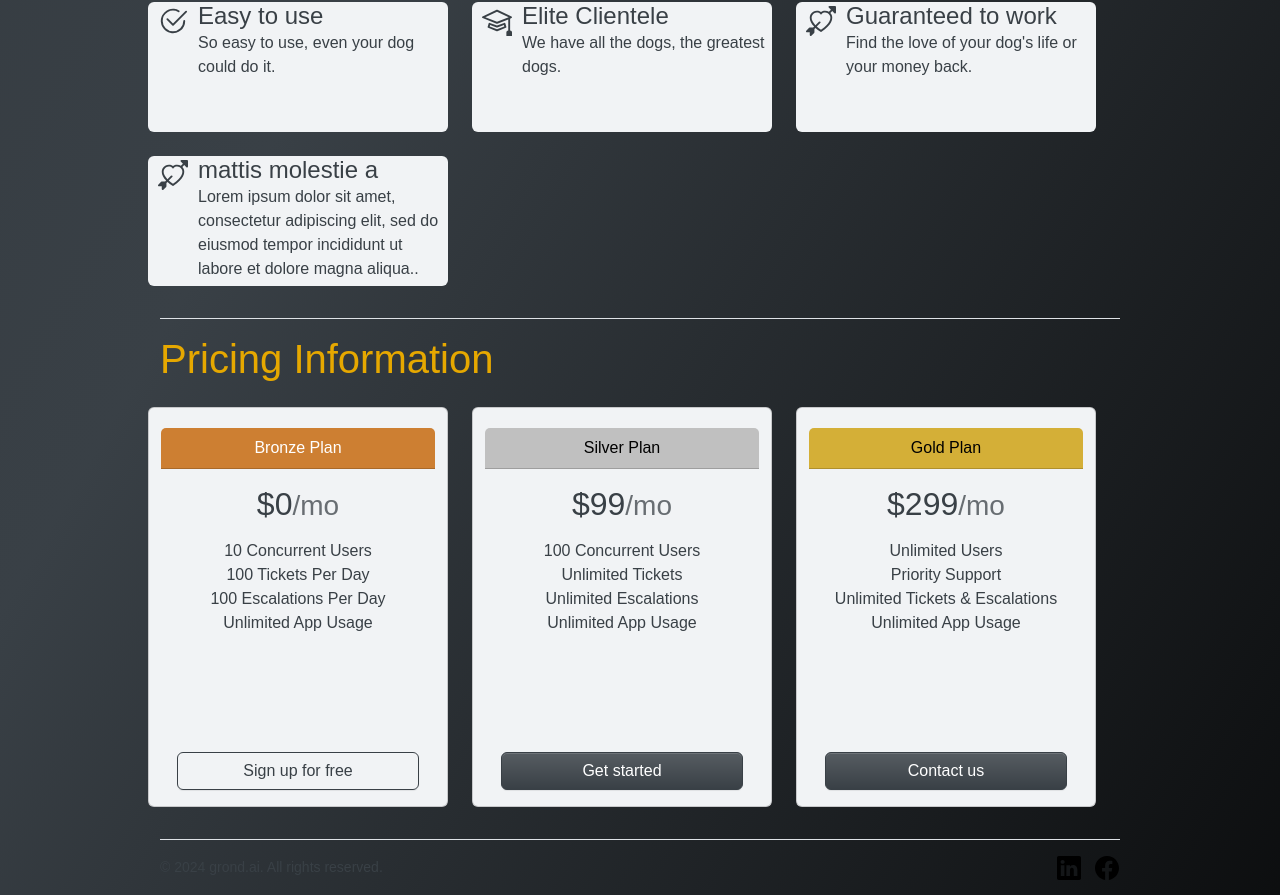
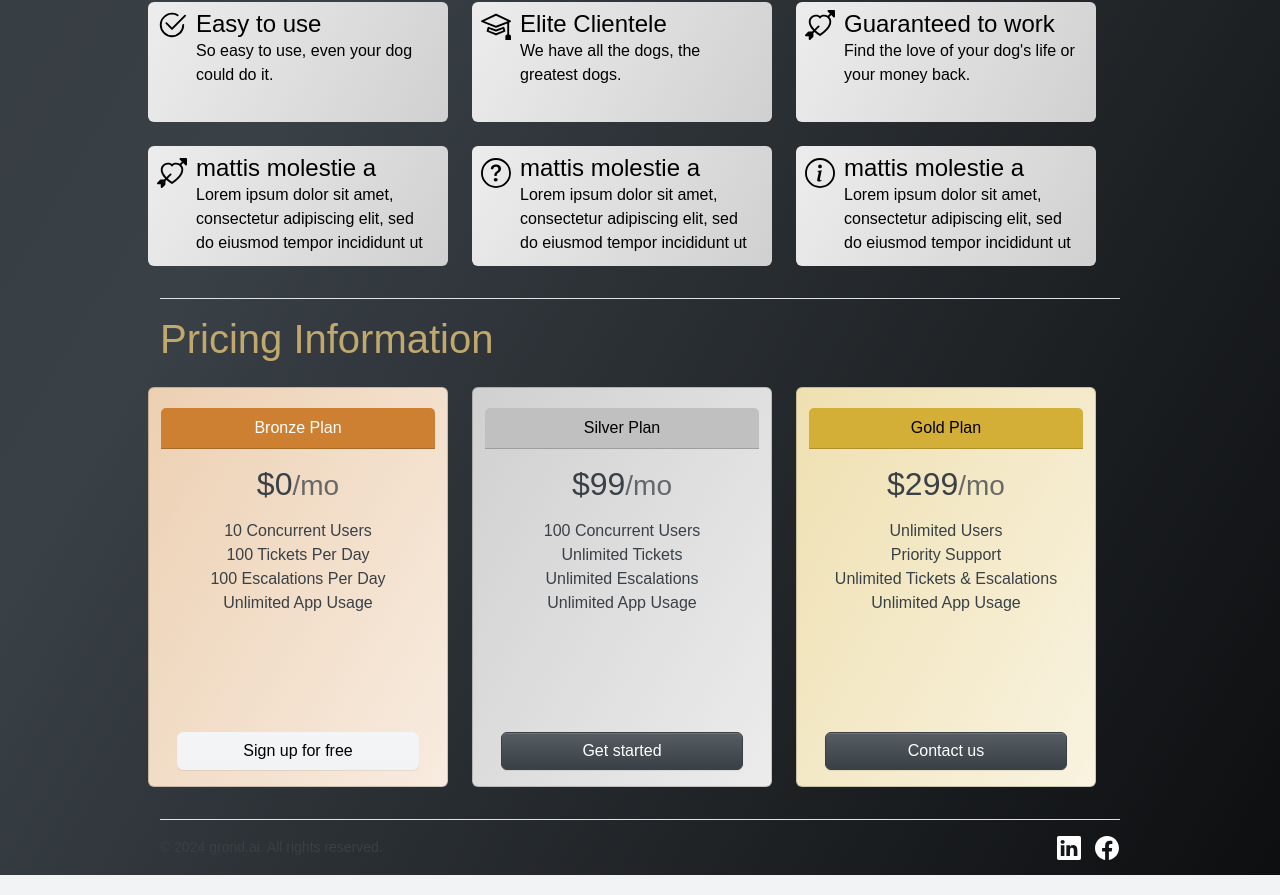
Before and after one commit to Eichhorn-personal/grond-website, a React (Create React App) app: page / in a window 1280 px wide. Shown: the part 467-1362 px from the top of the page. Built offline with nearby package versions, Linux system fonts and the light colour scheme.

Commit message:
- fine tuning - added subtle gradient backgrounds to all cards - removed themeing from UI (kept the code disabled)

```diff
--- a/src/App.js
+++ b/src/App.js
@@ -13,7 +13,7 @@ export default function App() {
 
     return (
 
-        <div className='App gradient-background'>
+        <div className='App gradient-background-dark'>
 
             <ThemeProvider>
 
--- a/src/components/FeaturesSection.js
+++ b/src/components/FeaturesSection.js
@@ -7,15 +7,15 @@ function FeaturesSection() {
 
         <div id='FeaturesSection' className='custom-section-size py-2 mx-auto px-3 px-md-0 border-bottom'>
 
-            <h1 className='mt-2 mb-4' style={{color:'#e6a800'}}>Product Features</h1>
+            <h1 className='custom-section-title-text mt-2 mb-4'>Product Features</h1>
 
             <Row className='row-cols-1 row-cols-md-3 g-4 mb-4 custom-row'>
 
-                <Card className='custom-feature-card p-0 me-md-4 border-0'>
+                <Card className='custom-feature-card gradient-background-light pt-2 ps-0 me-md-4 border-0'>
 
                     <Row className='g-0'>
 
-                        <Col xs={2} md={2} className='d-flex justify-content-center p-1'>
+                        <Col xs={2} md={2} className='d-flex justify-content-center'>
 
                             <svg
                                 xmlns="http://www.w3.org/2000/svg"
@@ -44,11 +44,11 @@ function FeaturesSection() {
 
                 </Card>
 
-                <Card className='custom-feature-card p-0 me-md-4 border-0'>
+                <Card className='custom-feature-card gradient-background-light pt-2 ps-0 me-md-4 border-0'>
 
                     <Row className='g-0'>
 
-                        <Col xs={2} md={2} className='d-flex justify-content-center p-1'>
+                        <Col xs={2} md={2} className='d-flex justify-content-center'>
 
                             <svg
                                 xmlns="http://www.w3.org/2000/svg"
@@ -76,11 +76,11 @@ function FeaturesSection() {
 
                 </Card>
 
-                <Card className='custom-feature-card p-0 me-md-4 border-0'>
+                <Card className='custom-feature-card gradient-background-light pt-2 ps-0 me-md-4 border-0'>
 
                     <Row className='g-0'>
 
-                        <Col xs={2} md={2} className='d-flex justify-content-center p-1'>
+                        <Col xs={2} md={2} className='d-flex justify-content-center'>
 
                             <svg
                                 xmlns="http://www.w3.org/2000/svg"
@@ -98,7 +98,7 @@ function FeaturesSection() {
 
                             <h4 className='mb-0'>Guaranteed to work</h4>
 
-                            <p className=''>Find the love of your dog's life or your money back.</p>
+                            <p className='custom-feature-card-text'>Find the love of your dog's life or your money back.</p>
 
                         </Col>
 
@@ -106,7 +106,7 @@ function FeaturesSection() {
 
                 </Card>
 
-                <Card className='custom-feature-card p-0 me-md-4 border-0'>
+                <Card className='custom-feature-card gradient-background-light pt-2 ps-0 me-md-4 border-0'>
 
                     <Row className='g-0'>
 
@@ -128,7 +128,68 @@ function FeaturesSection() {
 
                             <h4 className='mb-0'>mattis molestie a</h4>
 
-                            <p className=''>Lorem ipsum dolor sit amet, consectetur adipiscing elit, sed do eiusmod tempor incididunt ut labore et dolore magna aliqua..</p>
+                            <p className='custom-feature-card-text'>Lorem ipsum dolor sit amet, consectetur adipiscing elit, sed do eiusmod tempor incididunt ut labore et dolore magna aliqua..</p>
+
+                        </Col>
+
+                    </Row>
+
+                </Card>
+
+                 <Card className='custom-feature-card gradient-background-light pt-2 ps-0 me-md-4 border-0'>
+
+                    <Row className='g-0'>
+
+                        <Col xs={2} md={2} className='d-flex justify-content-center p-1'>
+
+                            <svg
+                                xmlns="http://www.w3.org/2000/svg"
+                                height="30"
+                                fill="currentColor"
+                                class="bi bi-question-circle"
+                                viewBox="0 0 16 16">
+                                <path d="M8 15A7 7 0 1 1 8 1a7 7 0 0 1 0 14m0 1A8 8 0 1 0 8 0a8 8 0 0 0 0 16"/>
+                                <path d="M5.255 5.786a.237.237 0 0 0 .241.247h.825c.138 0 .248-.113.266-.25.09-.656.54-1.134 1.342-1.134.686 0 1.314.343 1.314 1.168 0 .635-.374.927-.965 1.371-.673.489-1.206 1.06-1.168 1.987l.003.217a.25.25 0 0 0 .25.246h.811a.25.25 0 0 0 .25-.25v-.105c0-.718.273-.927 1.01-1.486.609-.463 1.244-.977 1.244-2.056 0-1.511-1.276-2.241-2.673-2.241-1.267 0-2.655.59-2.75 2.286m1.557 5.763c0 .533.425.927 1.01.927.609 0 1.028-.394 1.028-.927 0-.552-.42-.94-1.029-.94-.584 0-1.009.388-1.009.94"/>
+                            </svg>
+
+                        </Col>
+
+                        <Col xs={10} md={10}>
+
+                            <h4 className='mb-0'>mattis molestie a</h4>
+
+                            <p className='custom-feature-card-text'>Lorem ipsum dolor sit amet, consectetur adipiscing elit, sed do eiusmod tempor incididunt ut labore et dolore magna aliqua..</p>
+
+                        </Col>
+
+                    </Row>
+
+                </Card>
+
+                <Card className='custom-feature-card gradient-background-light pt-2 ps-0 me-md-4 border-0'>
+
+                    <Row className='g-0'>
+
+                        <Col xs={2} md={2} className='d-flex justify-content-center p-1'>
+
+                            <svg
+                                xmlns="http://www.w3.org/2000/svg"
+                                height="30"
+                                fill="currentColor"
+                                class="bi bi-info-circle"
+                                viewBox="0 0 16 16">
+                                    <path d="M8 15A7 7 0 1 1 8 1a7 7 0 0 1 0 14m0 1A8 8 0 1 0 8 0a8 8 0 0 0 0 16"/>
+                                    <path d="m8.93 6.588-2.29.287-.082.38.45.083c.294.07.352.176.288.469l-.738 3.468c-.194.897.105 1.319.808 1.319.545 0 1.178-.252 1.465-.598l.088-.416c-.2.176-.492.246-.686.246-.275 0-.375-.193-.304-.533zM9 4.5a1 1 0 1 1-2 0 1 1 0 0 1 2 0"/>
+                            </svg>
+
+
+                        </Col>
+
+                        <Col xs={10} md={10}>
+
+                            <h4 className='mb-0'>mattis molestie a</h4>
+
+                            <p className='custom-feature-card-text'>Lorem ipsum dolor sit amet, consectetur adipiscing elit, sed do eiusmod tempor incididunt ut labore et dolore magna aliqua..</p>
 
                         </Col>
 
--- a/src/components/Footer.js
+++ b/src/components/Footer.js
@@ -18,16 +18,30 @@ export default function Footer() {
 
                 <div className='d-flex'>
 
-                    <button type="button" className="btn btn-link pr-2" onClick= {() => openURL("https://www.linkedin.com")}>
-                        <svg xmlns="http://www.w3.org/2000/svg" viewBox="0 0 16 16" width='24' height='24'>
-                            <path d="M0 1.146C0 .513.526 0 1.175 0h13.65C15.474 0 16 .513 16 1.146v13.708c0 .633-.526 1.146-1.175 1.146H1.175C.526 16 0 15.487 0 14.854zm4.943 12.248V6.169H2.542v7.225zm-1.2-8.212c.837 0 1.358-.554 1.358-1.248-.015-.709-.52-1.248-1.342-1.248S2.4 3.226 2.4 3.934c0 .694.521 1.248 1.327 1.248zm4.908 8.212V9.359c0-.216.016-.432.08-.586.173-.431.568-.878 1.232-.878.869 0 1.216.662 1.216 1.634v3.865h2.401V9.25c0-2.22-1.184-3.252-2.764-3.252-1.274 0-1.845.7-2.165 1.193v.025h-.016l.016-.025V6.169h-2.4c.03.678 0 7.225 0 7.225z"/>
+                    <button type="button" className="btn btn-link pr-2" onClick= {() => openURL("")}>
+
+                        <svg
+                            xmlns="http://www.w3.org/2000/svg"
+                            height="24"
+                            fill="#ffffff"
+                            class="bi bi-linkedin"
+                            viewBox="0 0 16 16">
+                                <path d="M0 1.146C0 .513.526 0 1.175 0h13.65C15.474 0 16 .513 16 1.146v13.708c0 .633-.526 1.146-1.175 1.146H1.175C.526 16 0 15.487 0 14.854zm4.943 12.248V6.169H2.542v7.225zm-1.2-8.212c.837 0 1.358-.554 1.358-1.248-.015-.709-.52-1.248-1.342-1.248S2.4 3.226 2.4 3.934c0 .694.521 1.248 1.327 1.248zm4.908 8.212V9.359c0-.216.016-.432.08-.586.173-.431.568-.878 1.232-.878.869 0 1.216.662 1.216 1.634v3.865h2.401V9.25c0-2.22-1.184-3.252-2.764-3.252-1.274 0-1.845.7-2.165 1.193v.025h-.016l.016-.025V6.169h-2.4c.03.678 0 7.225 0 7.225z"/>
                         </svg>
+
                     </button>
 
-                    <button type="button" className="btn btn-link p-0" onClick= {() => openURL("https://www.linkedin.com")}>
-                        <svg xmlns="http://www.w3.org/2000/svg" viewBox="0 0 16 16" width='24' height='24'>
-                            <path d="M16 8.049c0-4.446-3.582-8.05-8-8.05C3.58 0-.002 3.603-.002 8.05c0 4.017 2.926 7.347 6.75 7.951v-5.625h-2.03V8.05H6.75V6.275c0-2.017 1.195-3.131 3.022-3.131.876 0 1.791.157 1.791.157v1.98h-1.009c-.993 0-1.303.621-1.303 1.258v1.51h2.218l-.354 2.326H9.25V16c3.824-.604 6.75-3.934 6.75-7.951"/>
+                    <button type="button" className="btn btn-link p-0" onClick= {() => openURL("")}>
+
+                        <svg
+                            xmlns="http://www.w3.org/2000/svg"
+                            height="24"
+                            fill="#ffffff"
+                            class="bi bi-facebook"
+                            viewBox="0 0 16 16">
+                                <path d="M16 8.049c0-4.446-3.582-8.05-8-8.05C3.58 0-.002 3.603-.002 8.05c0 4.017 2.926 7.347 6.75 7.951v-5.625h-2.03V8.05H6.75V6.275c0-2.017 1.195-3.131 3.022-3.131.876 0 1.791.157 1.791.157v1.98h-1.009c-.993 0-1.303.621-1.303 1.258v1.51h2.218l-.354 2.326H9.25V16c3.824-.604 6.75-3.934 6.75-7.951"/>
                         </svg>
+
                     </button>
 
                 </div>
--- a/src/components/PricingSection.js
+++ b/src/components/PricingSection.js
@@ -7,11 +7,11 @@ function PricingSection() {
 
         <div id='PricingSection' className='custom-section-size py-2 mx-auto px-3 px-md-0 border-bottom'>
 
-            <h1 className='text-left mt-2 mb-4' style={{color:'#e6a800'}}>Pricing Information</h1>
+            <h1 className='custom-section-title-text mt-2 mb-4'>Pricing Information</h1>
 
             <Row className='row-cols-1 row-cols-md-3 g-4 custom-row'>
 
-                <Card bg='light' text='dark' className='custom-card-style me-md-4'>
+                <Card bg='light' text='dark' className='custom-card-style gradient-background-bronze me-md-4'>
 
                     <Card.Header style={{backgroundColor: "#CD7F32", color: "white"}}>
 
@@ -36,7 +36,7 @@ function PricingSection() {
 
                         <div className='custom-card-button-container'>
 
-                            <Button variant='outline-dark' className='custom-card-button-style'>Sign up for free</Button>
+                            <Button variant='btn btn-light' className='custom-card-button-style'>Sign up for free</Button>
 
                         </div>
 
@@ -44,7 +44,7 @@ function PricingSection() {
 
                 </Card>
 
-                <Card bg='light' text='dark' className='custom-card-style me-md-4'>
+                <Card bg='light' text='dark' className='custom-card-style gradient-background-silver me-md-4'>
 
                     <Card.Header style={{backgroundColor: "#C0C0C0", color: "black"}}>
 
@@ -77,7 +77,7 @@ function PricingSection() {
 
                 </Card>
 
-                <Card bg='light' text='dark' className='custom-card-style mb-4'>
+                <Card bg='light' text='dark' className='custom-card-style gradient-background-gold mb-4'>
 
                     <Card.Header style={{backgroundColor: "#D4AF37", color: "black"}}>
 
--- a/src/components/TitleSection.js
+++ b/src/components/TitleSection.js
@@ -13,7 +13,7 @@ function TitleSection() {
 
                 <Col className='md-6'>
 
-                    <h1 className='mt-2 mb-4' style={{color:'#e6a800'}}>grond.ai</h1>
+                    <h1 className='custom-section-title-text mt-2 mb-4'>grond.ai</h1>
 
                     <p className=''>
                         Reimagine how you prioritze and handle process change
--- a/src/css/app.css
+++ b/src/css/app.css
@@ -12,10 +12,38 @@ code {
     monospace;
 }
 
-.gradient-background {
+.gradient-background-dark {
     background: linear-gradient(300deg, #000000, #394046, #2e3338);
     background-size: 180% 180%;
     animation: gradient-animation 18s ease infinite;
+}
+
+.gradient-background-light {
+    background: linear-gradient(300deg, #cccccc, #e6e6e6, #ffffff);
+    background-size: 180% 180%;
+    animation: gradient-animation 18s ease infinite;
+}
+
+.gradient-background-bronze {
+    background: linear-gradient(300deg, #faf2ea, #f0d9c1, #e6bf98);
+    background-size: 180% 180%;
+    animation: gradient-animation 18s ease infinite;
+}
+
+.gradient-background-silver {
+    background: linear-gradient(300deg, #f2f2f2, #d9d9d9, #c0c0c0);
+    background-size: 180% 180%;
+    animation: gradient-animation 18s ease infinite;
+}
+
+.gradient-background-gold {
+    background: linear-gradient(300deg, #fbf7ea, #f2e6c0, #e9d596);
+    background-size: 180% 180%;
+    animation: gradient-animation 18s ease infinite;
+}
+
+.custom-section-title-text {
+    color: #C1A96E;
 }
 
 .custom-section-size {
@@ -50,8 +78,17 @@ code {
 
 .custom-feature-card {
     width: 300px;
-    height: 130px;
+    height: 120px;
     text-align: left;
+    background-color: #ffffff;
+    color: #000000;
+}
+
+.custom-feature-card-text {
+    display: block;
+    word-wrap: break-word;
+    max-height: 70px;
+    overflow: hidden;
 }
 
 @media (min-width: 768px) {
```
Also changed, not shown: src/components/Header.js (+7 -5 lines).
